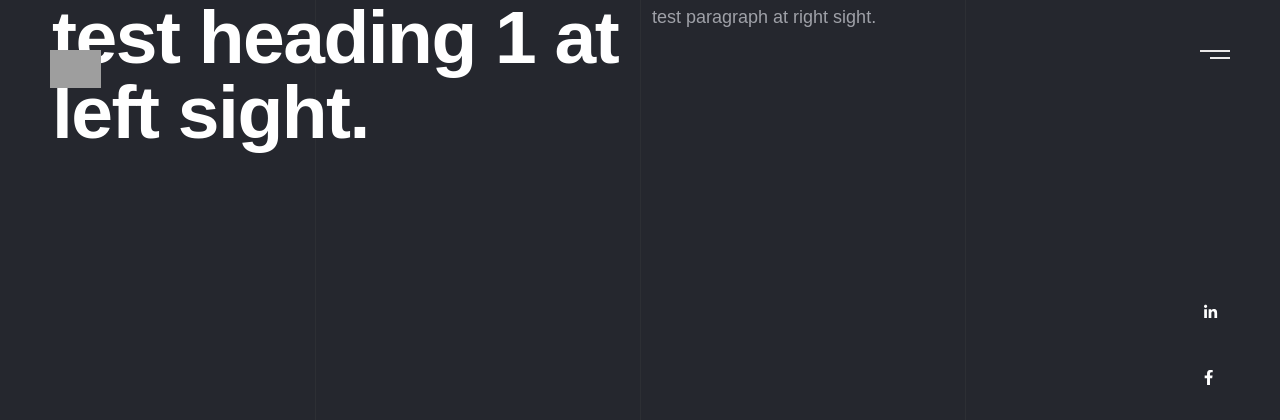
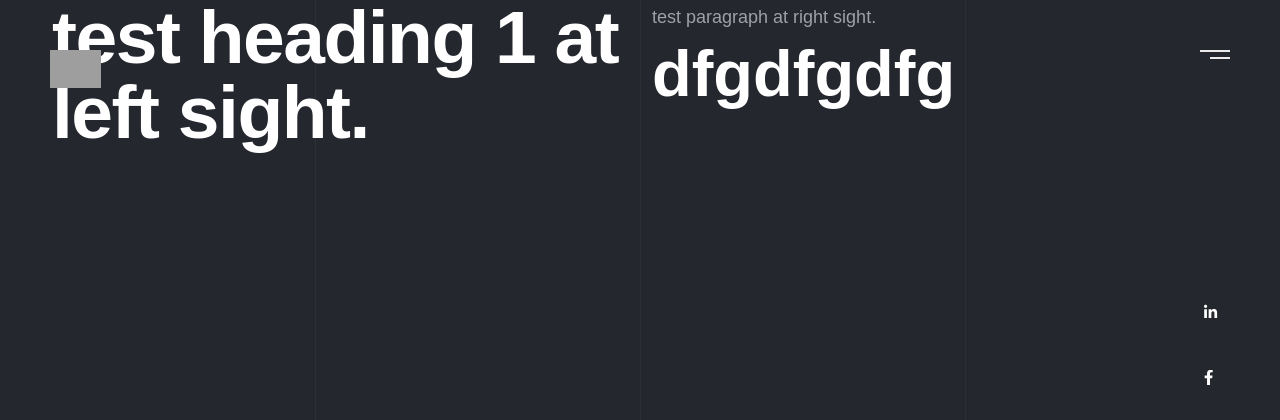
Before and after one commit to bhaskar-pixocrafts/pixocrafts, a PHP site: page / in a window 1280 px wide. Shown: the top 420 px of the page. Run offline with PHP 8.4, Linux system fonts and the light colour scheme; some libraries are stand-ins or nearby versions; grey boxes are pictures that could not be loaded.

Commit message:
Update index.php

```diff
--- a/index.php
+++ b/index.php
@@ -9,6 +9,7 @@
             </div>
             <div class="col-lg-6">
                 <div><p>test paragraph at right sight.</p></div>
+                <h2>dfgdfgdfg</h2>
             </div>
         </div>
     </div>
```
